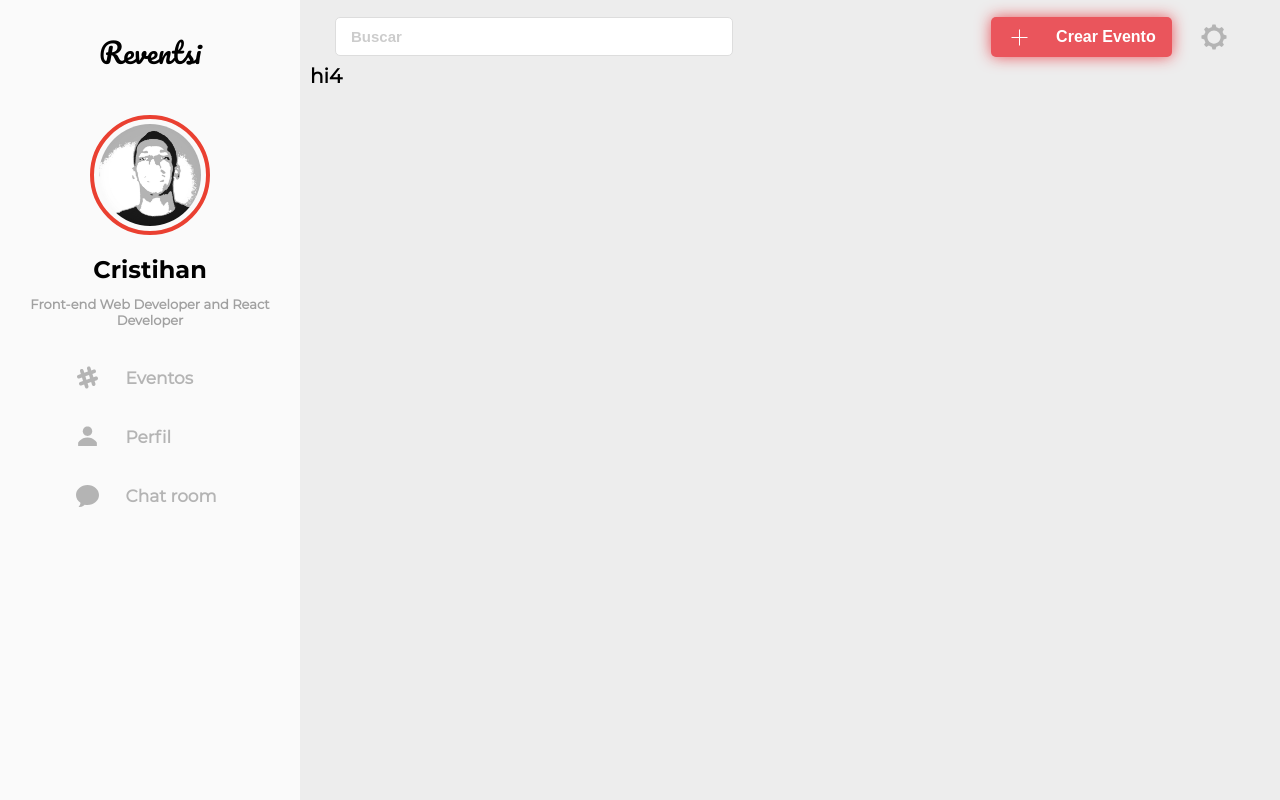
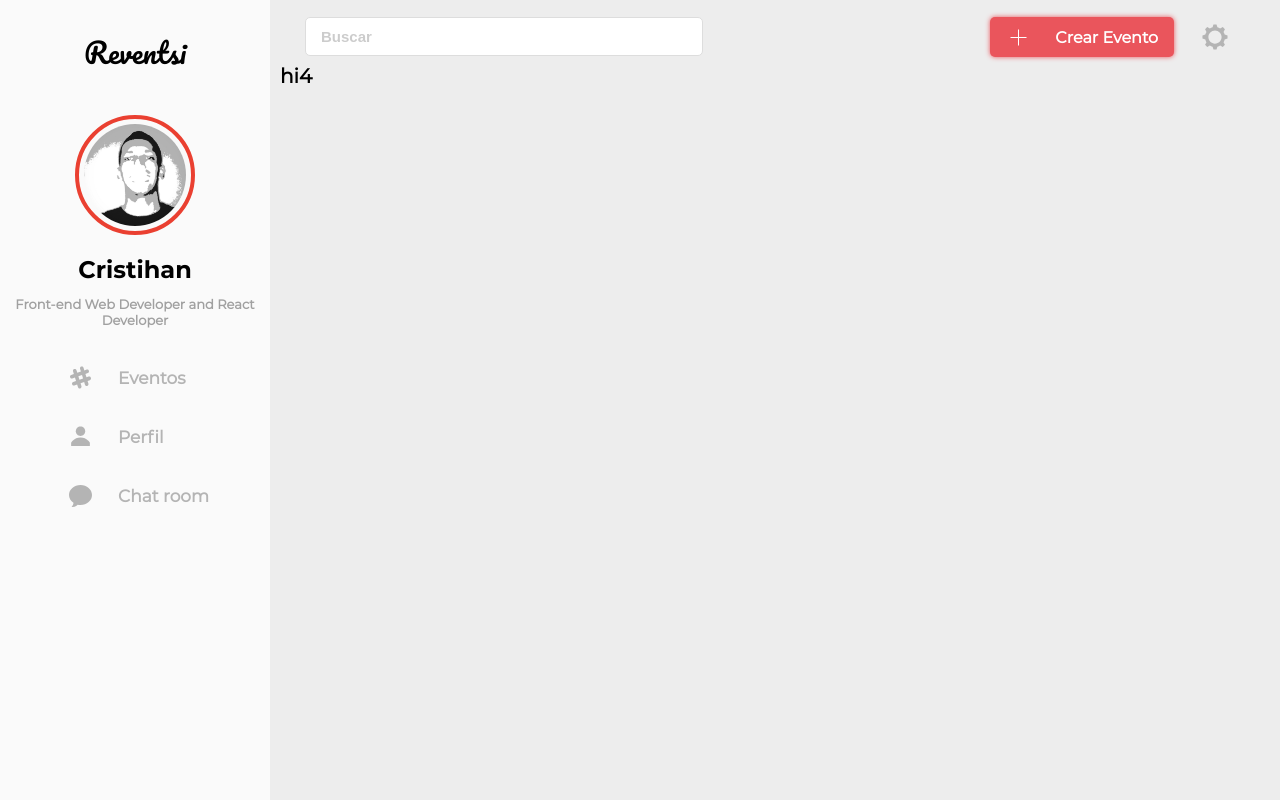
Before and after one commit to icyhookdev/Eventify, a React (Create React App) app: page /event/1 in a window 1280 px wide. Built offline with nearby package versions, Linux system fonts and the light colour scheme.

Commit message:
adding a top bar

```diff
--- a/src/components/Layout/ContentLayout/ContentLayout.module.css
+++ b/src/components/Layout/ContentLayout/ContentLayout.module.css
@@ -3,7 +3,6 @@
   overflow-y: auto;
   background: #ededed;
   height: 100vh;
-  padding: 10px;
   padding: 1em;
 }
 
--- a/src/components/Layout/Layout.module.css
+++ b/src/components/Layout/Layout.module.css
@@ -1,6 +1,6 @@
 .Layout {
   display: grid;
-  grid-template-columns: 300px 1fr;
+  grid-template-columns: 270px 1fr;
   grid-template-rows: repeat(2, auto);
   grid-template-areas: 'nav content';
 }
--- a/src/components/Navbar/Navbar.module.css
+++ b/src/components/Navbar/Navbar.module.css
@@ -5,7 +5,7 @@
 
 .Navbar .nav__container {
   position: fixed;
-  width: 300px;
+  width: 270px;
 }
 
 .nav__logo {
--- a/src/components/TopBar/TopBar.js
+++ b/src/components/TopBar/TopBar.js
@@ -1,4 +1,6 @@
 import React from 'react';
+import { Link } from 'react-router-dom';
+
 import InputGroup from '../InputGroup/InputGroup';
 import classes from './TopBar.module.css';
 import AddIco from '../icons/AddIco';
@@ -10,10 +12,10 @@ const TopBar = () => (
       <InputGroup label="Buscar" />
     </div>
     <div className={classes.right__side}>
-      <button className={classes.top__btn} type="button">
+      <Link to="/new" className={classes.top__btn}>
         <AddIco />
         Crear Evento
-      </button>
+      </Link>
       <SettingIco />
     </div>
   </div>
--- a/src/components/TopBar/TopBar.module.css
+++ b/src/components/TopBar/TopBar.module.css
@@ -31,5 +31,11 @@
   display: flex;
   align-items: center;
   cursor: pointer;
+  box-shadow: #ea555c 0px 0px 5px;
+  transition: all 0.3s ease;
+  text-decoration: none;
+}
+
+.top__btn:hover {
   box-shadow: #ea555c 0px 0px 15px;
 }
```
Also changed, not shown: src/components/Events/Event/Event.js (deleted), src/components/Events/Event/Event.module.css (deleted), src/components/Events/Events.js (deleted), src/components/Events/Events.module.css (deleted).
